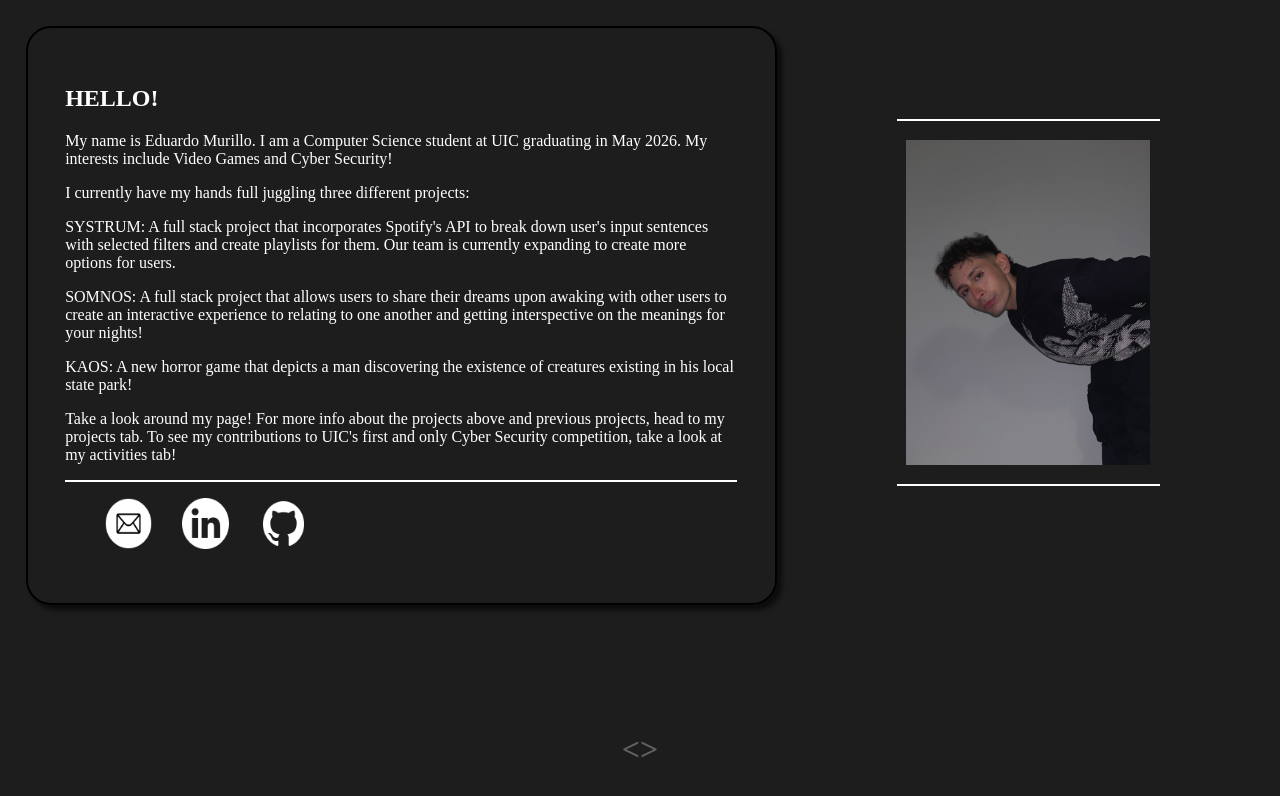
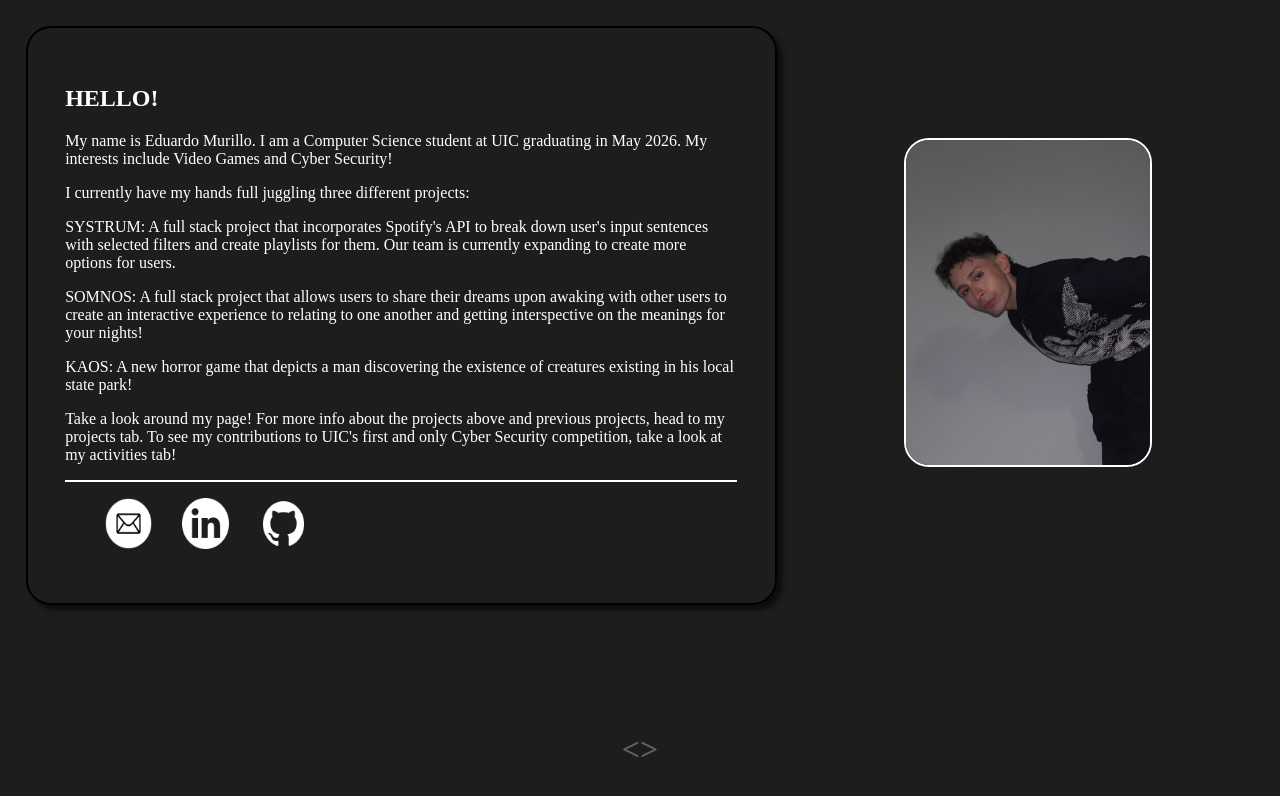
Before and after one commit to edmuri/Website, a React (Vite) app in the folder frontend/: page / in a window 1280 px wide. Shown: the top 796 px of the page. Built offline with nearby package versions, Linux system fonts and the light colour scheme.

Commit message:
changing styling

```diff
--- a/frontend/src/Pages/Components/AboutDesc.jsx
+++ b/frontend/src/Pages/Components/AboutDesc.jsx
@@ -9,7 +9,7 @@ const AboutDesc = () => {
             <h1>Eduardo Murillo</h1>
             <Line/>
             <p>
-                I am a 22 year old programmer going into my senior year!
+                I am a 22 year old programmer currently in my senior year!
             </p>
             <p>
                 I have spent my last two years at UIC expanding my knowledge in programming through the rigorous curriculum at school.All classes
--- a/frontend/src/Pages/HomePage.jsx
+++ b/frontend/src/Pages/HomePage.jsx
@@ -17,11 +17,11 @@ const HomePage = () =>{
                     </section>
                     <section id="photo-container">
                         <div id="photo-box">
-                        <div className="Line">{<Line/>}</div>
+                        {/* <div className="Line">{<Line/>}</div> */}
                         <div id="photo-div">
                             <img src={Pfp} alt="Description" />
                         </div>
-                        <div className="Line">{<Line/>}</div>
+                        {/* <div className="Line">{<Line/>}</div> */}
                         </div>
                     </section>
                 </div>
--- a/frontend/src/Pages/Styles/AboutPage.css
+++ b/frontend/src/Pages/Styles/AboutPage.css
@@ -51,9 +51,16 @@
     /* background-color: yellow; */
 }
 .aboutDesc{
-    padding:3%;
-    height:86%;
+    margin-top: 1%;
+    height:80%;
     width:100%;
+    display:flex;
+    flex-direction: column;
+    row-gap: 0%;
+    padding:1%;
+    border:2px solid;
+    box-shadow: 5px 5px 5px rgba(0, 0, 0, 0.597);
+    border-radius: 25px;
 }
 .aboutDesc>h1{
     font-size:clamp(0.5rem,2vw,2rem);
--- a/frontend/src/Pages/Styles/HomePage.css
+++ b/frontend/src/Pages/Styles/HomePage.css
@@ -58,6 +58,9 @@ body{
 #photo-div{
     display:flex;
     justify-content: center;
+    border-radius: 25px;
+    border:2px solid white;
+    overflow:hidden;
     width:65%;
     padding:0%;
     margin:5%;
--- a/frontend/src/Pages/Styles/ProjectsPage.css
+++ b/frontend/src/Pages/Styles/ProjectsPage.css
@@ -22,7 +22,7 @@
     justify-content: center; */
     /* padding:1%; */
     /* background-color:yellow; */
-    margin-top: 1%;
+    margin-top: 0.5%;
     justify-self: center;
     border:2px solid;
     box-shadow: 5px 5px 5px rgba(0, 0, 0, 0.597);
```
Also changed, not shown: 6 other files (tests, documents, lock files or other folders).
